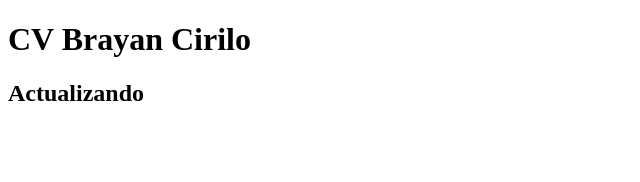
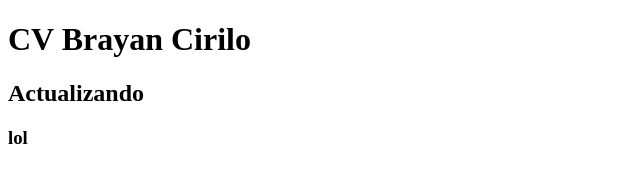
Before and after one commit to cirilo25/cirilo25.github.io, a plain HTML site: page index.html in a window 1280 px wide. Shown: the full height of the page, 0-640 px from the left. Drawn offline with Linux system fonts and the light colour scheme.

Commit message:
updating index html

```diff
--- a/index.html
+++ b/index.html
@@ -8,5 +8,6 @@
 <body>
     <h1>CV Brayan Cirilo</h1>
     <h2>Actualizando</h2>
+    <h3>lol</h3>
 </body>
 </html>
```
